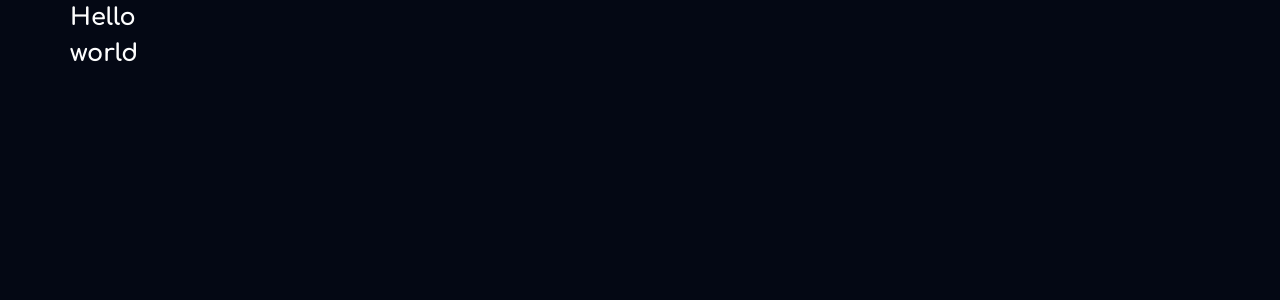
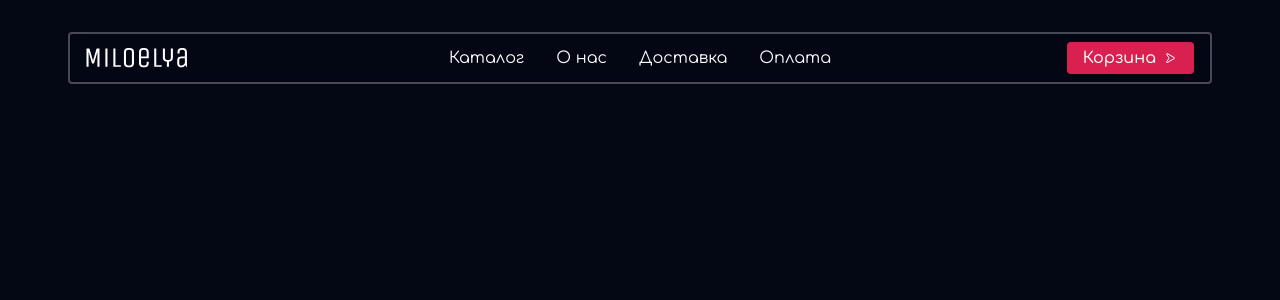
Before and after one commit to VKohai/e-commerce-merch, a React (Create React App) app: page / in a window 1280 px wide. Shown: the top 300 px of the page. Built offline with nearby package versions, Linux system fonts and the light colour scheme.

Commit message:
Add AppHeader html & styles

```diff
--- a/package.json
+++ b/package.json
@@ -6,7 +6,9 @@
     "@testing-library/jest-dom": "^5.17.0",
     "@testing-library/react": "^13.4.0",
     "@testing-library/user-event": "^13.5.0",
+    "bootstrap": "^5.3.3",
     "react": "^18.3.1",
+    "react-bootstrap": "^2.10.4",
     "react-dom": "^18.3.1",
     "react-scripts": "5.0.1",
     "web-vitals": "^2.1.4"
--- a/src/components/app/App.jsx
+++ b/src/components/app/App.jsx
@@ -1,12 +1,12 @@
+import AppHeader from "../appHeader/AppHeader";
+
 function App() {
     return (
-        <main className="App">
-            <div className="container">
-                <div className="row">
-                    <h3>Hello world</h3>
-                </div>
-            </div>
-        </main>
+        <>
+            <AppHeader />
+            <main className="App">
+            </main>
+        </>
     );
 }
 
--- /dev/null
+++ b/src/components/appHeader/AppHeader.jsx
@@ -0,0 +1,41 @@
+import logo from "../../icons/Logo.svg";
+import "./appHeader.scss";
+
+const AppHeader = () => {
+    return (
+        <header className="header">
+            <div className="container">
+                <div className="row">
+                    <a href="#" className="header__logo">
+                        <img src={logo} alt="logo" />
+                    </a>
+                    <NavMenu />
+                    <a href="#" className="btn btn_pointer">Корзина</a>
+                </div>
+            </div>
+        </header>
+    )
+}
+
+export default AppHeader;
+
+export const NavMenu = () => {
+    return (
+        <nav className="nav">
+            <ul className="nav__menu">
+                <li className="nav__menu-item">
+                    <a href="#">Каталог</a>
+                </li>
+                <li className="nav__menu-item">
+                    <a href="#">О нас</a>
+                </li>
+                <li className="nav__menu-item">
+                    <a href="#">Доставка</a>
+                </li>
+                <li className="nav__menu-item">
+                    <a href="#">Оплата</a>
+                </li>
+            </ul>
+        </nav>
+    )
+}
--- /dev/null
+++ b/src/components/appHeader/appHeader.scss
@@ -0,0 +1,61 @@
+@import "../../sass/variables.scss";
+
+.header {
+    position: fixed;
+    left: 50%;
+    top: 32px;
+    transform: translateX(-50%);
+
+    .container {
+        background: rgb(4, 8, 20, .2);
+        backdrop-filter: blur(8px);
+        border: 2px solid $secondary-color;
+        border-radius: 4px;
+    }
+
+    .row {
+        padding: 8px 16px;
+        align-items: center;
+    }
+
+    &__logo {
+        grid-column: 1/3;
+        display: flex;
+        align-items: center;
+        width: 80%;
+
+        img {
+            width: inherit;
+        }
+    }
+
+    .btn {
+        font-weight: 500;
+        grid-column: 11/13;
+        text-align: center;
+        width: fit-content;
+        margin-left: auto;
+    }
+}
+
+.nav {
+    margin: 0 auto;
+    grid-column: 3/11;
+
+    &__menu {
+        display: flex;
+        gap: 32px;
+        justify-content: center;
+        align-items: center;
+
+        &-item {
+            a {
+                transition: all .3s ease-in;
+
+                &:hover {
+                    color: $primary-color;
+                }
+            }
+        }
+    }
+}
--- a/src/index.scss
+++ b/src/index.scss
@@ -1,5 +1,6 @@
 @import "./sass/fonts.scss";
 @import "./sass/variables.scss";
+@import "./sass/buttons.scss";
 
 * {
     margin: 0;
@@ -9,6 +10,8 @@
     line-height: 150%;
     color: $light-color;
     font-family: "Comfortaa";
+    list-style-type: none;
+    text-decoration: none;
 }
 
 body {
--- a/src/sass/buttons.scss
+++ b/src/sass/buttons.scss
@@ -1,5 +1,13 @@
 @import "./variables.scss";
+@import "./mixins.scss";
 
 .btn {
     background: $primary-color;
+    border-radius: 4px;
+    padding: 4px 16px;
+    font-weight: bold;
+
+    &_pointer {
+        @include pointer;
+    }
 }
--- /dev/null
+++ b/src/sass/mixins.scss
@@ -0,0 +1,15 @@
+@mixin pointer {
+    display: flex;
+    gap: 8px;
+    align-items: center;
+
+    &::after {
+        content: '';
+        top: 0;
+        right: 0;
+        display: block;
+        background: url("../icons/Pointer.svg");
+        width: 14px;
+        height: 14px;
+    }
+}
```
Also changed, not shown: src/icons/Pointer.svg, 1 other file (tests, documents, lock files or other folders).
